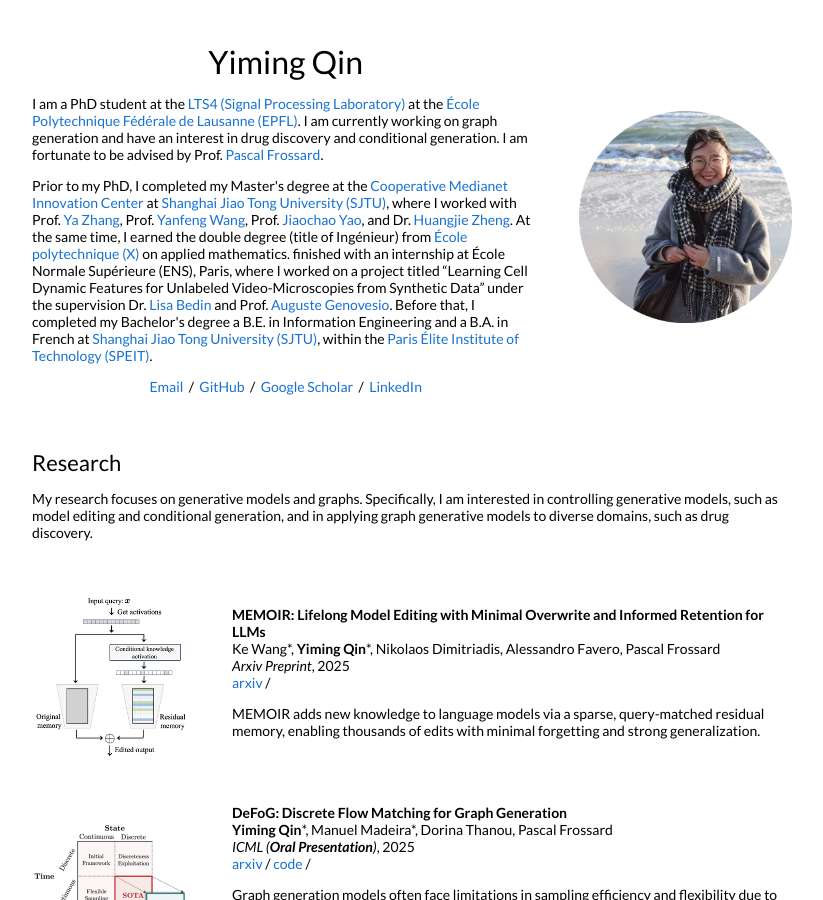
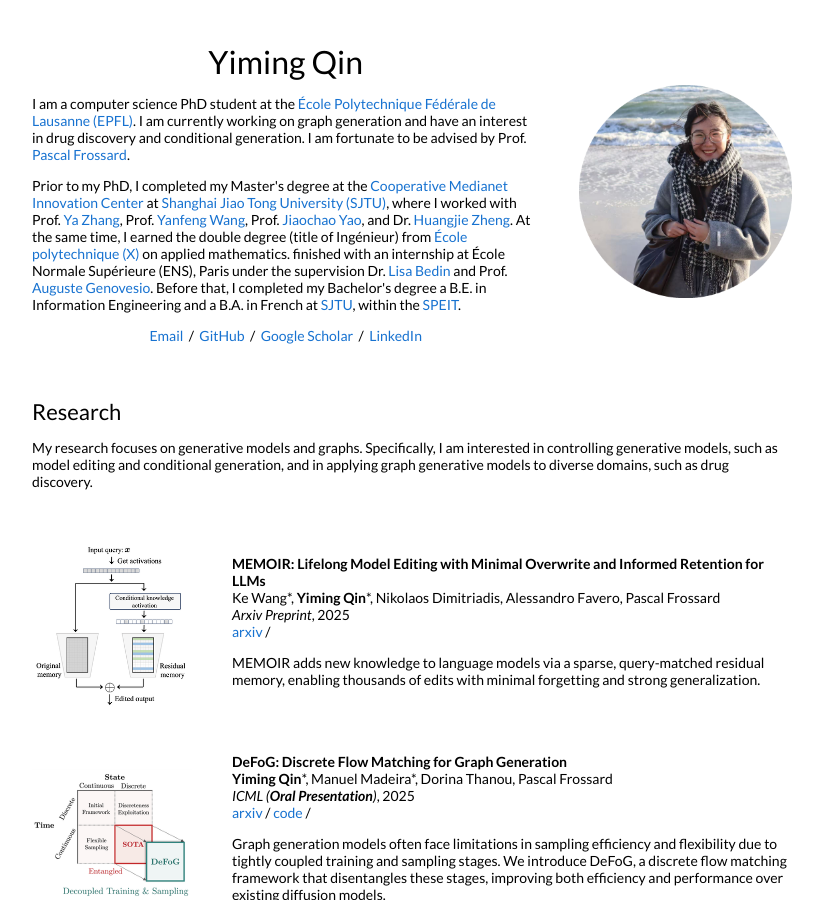
Before and after one commit to qym7/qym7.github.io, a Jekyll site: the page built from _posts/2025-07-01-MEMOIR.markdown, in a window 1280 px wide and 900 px high. Shown: the whole window, without its empty margins (228-1051 px from the left). Built offline with Jekyll 4.4.1, drawn with Linux system fonts in a browser that asks for light colours.

Commit message:
update description

```diff
--- a/_layouts/default.html
+++ b/_layouts/default.html
@@ -33,11 +33,9 @@
             <td style="padding:2.5%;width:65%;vertical-align:middle">
               <h1>
                 Yiming Qin
-
               </h1>
               <p>
-                I am a PhD student at the <a href="https://www.epfl.ch/labs/lts4/">LTS4 (Signal Processing Laboratory)</a> at the
-                <a href="https://www.epfl.ch/en/">École Polytechnique Fédérale de Lausanne (EPFL)</a>.
+                I am a computer science PhD student at the <a href="https://www.epfl.ch/en/">École Polytechnique Fédérale de Lausanne (EPFL)</a>.
                 I am currently working on graph generation and have an interest in drug discovery and conditional generation.
                 I am fortunate to be advised by Prof.
                 <a href="https://www.epfl.ch/labs/lts4/people/people-current/frossard/">Pascal Frossard</a>.
@@ -50,9 +48,9 @@
                 <a href="https://scholar.google.com/citations?user=w8oDh9QAAAAJ&hl=en">Jiaochao Yao</a>, and Dr.
                 <a href="https://scholar.google.com/citations?user=Vl5wCXsAAAAJ&hl=en">Huangjie Zheng</a>.
                 At the same time, I earned the double degree (title of Ingénieur) from <a href="https://www.polytechnique.edu/">École polytechnique (X)</a> on applied mathematics.
-                finished with an internship at <a href="https://www.ens.psl.eu/en"></a>École Normale Supérieure (ENS)</a>, Paris, where I worked on a project titled “Learning Cell Dynamic Features for Unlabeled Video-Microscopies from Synthetic Data” under the supervision Dr. <a href="https://scholar.google.com/citations?user=FJ9U_2oAAAAJ&hl=fr">Lisa Bedin </a>  and Prof. <a href="https://scholar.google.fr/citations?user=hE2StEAAAAAJ&hl=en">Auguste Genovesio</a>.
+                finished with an internship at <a href="https://www.ens.psl.eu/en"></a>École Normale Supérieure (ENS)</a>, Paris under the supervision Dr. <a href="https://scholar.google.com/citations?user=FJ9U_2oAAAAJ&hl=fr">Lisa Bedin </a>  and Prof. <a href="https://scholar.google.fr/citations?user=hE2StEAAAAAJ&hl=en">Auguste Genovesio</a>.
                 Before that, I completed my Bachelor's degree a B.E. in Information Engineering and a B.A. in French at
-                <a href="https://en.sjtu.edu.cn/">Shanghai Jiao Tong University (SJTU)</a>, within the <a href="https://speit.sjtu.edu.cn/en/">Paris Élite Institute of Technology (SPEIT)</a>.
+                <a href="https://en.sjtu.edu.cn/">SJTU</a>, within the <a href="https://speit.sjtu.edu.cn/en/">SPEIT</a>.
                 <p style="text-align:center">
                 <a target="_blank" href="yiming.qin@epfl.ch"> Email</a> &nbsp;/&nbsp;
                 <a href="https://github.com/qym7/">GitHub</a> &nbsp;/&nbsp;
```
